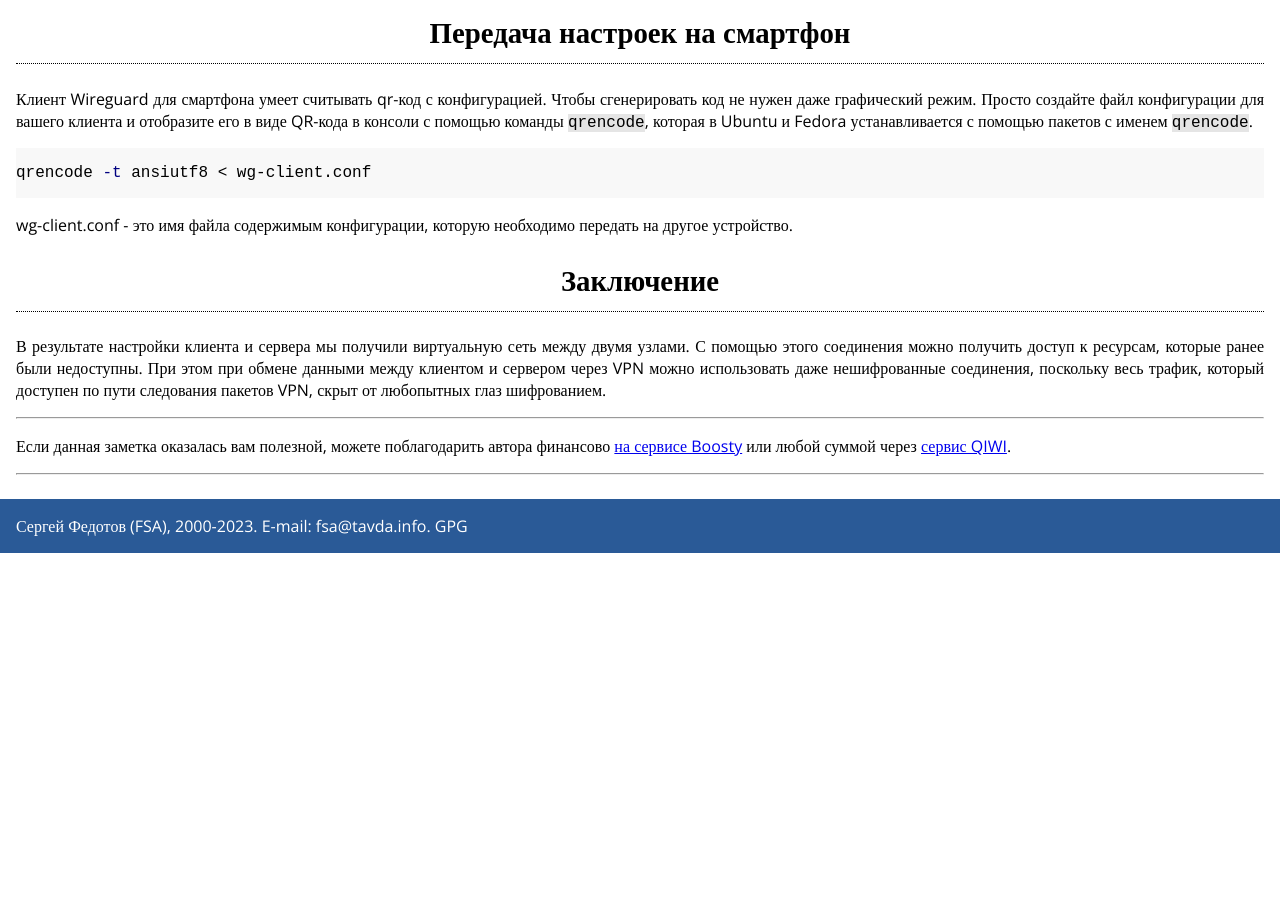
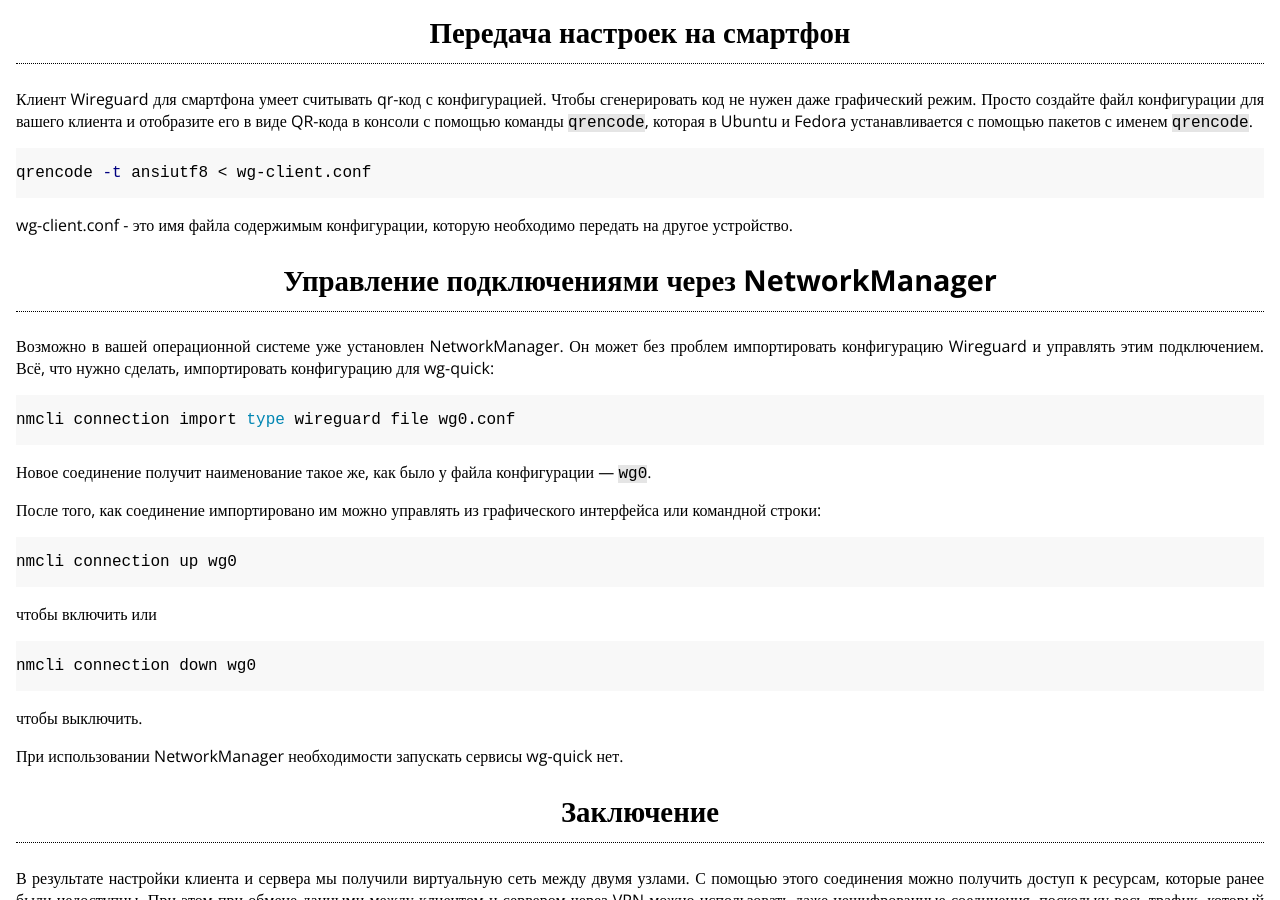
Before and after one commit to fsa/site, a Jekyll site: the page built from _posts/2022-04-10-wireguard.md, in a window 1280 px wide and 900 px high, scrolled down 5512 px. Built offline with Jekyll 4.4.1, drawn with Linux system fonts in a browser that asks for light colours; before the commit the page ends 6065 px from its top, so only the background shows below that.

Commit message:
Wireguard: добавлена информация об использовании NetworkManager

````diff
--- a/_posts/2022-04-10-wireguard.md
+++ b/_posts/2022-04-10-wireguard.md
@@ -242,6 +242,32 @@ qrencode -t ansiutf8 < wg-client.conf
 
 wg-client.conf - это имя файла содержимым конфигурации, которую необходимо передать на другое устройство.
 
+## Управление подключениями через NetworkManager
+
+Возможно в вашей операционной системе уже установлен NetworkManager. Он может без проблем импортировать конфигурацию Wireguard и управлять этим подключением. Всё, что нужно сделать, импортировать конфигурацию для wg-quick:
+
+```bash
+nmcli connection import type wireguard file wg0.conf
+```
+
+Новое соединение получит наименование такое же, как было у файла конфигурации — `wg0`.
+
+После того, как соединение импортировано им можно управлять из графического интерфейса или командной строки:
+
+```bash
+nmcli connection up wg0
+```
+
+чтобы включить или
+
+```bash
+nmcli connection down wg0
+```
+
+чтобы выключить.
+
+При использовании NetworkManager необходимости запускать сервисы wg-quick нет.
+
 ## Заключение
 
 В результате настройки клиента и сервера мы получили виртуальную сеть между двумя узлами. С помощью этого соединения можно получить доступ к ресурсам, которые ранее были недоступны. При этом при обмене данными между клиентом и сервером через VPN можно использовать даже нешифрованные соединения, поскольку весь трафик, который доступен по пути следования пакетов VPN, скрыт от любопытных глаз шифрованием.
````
